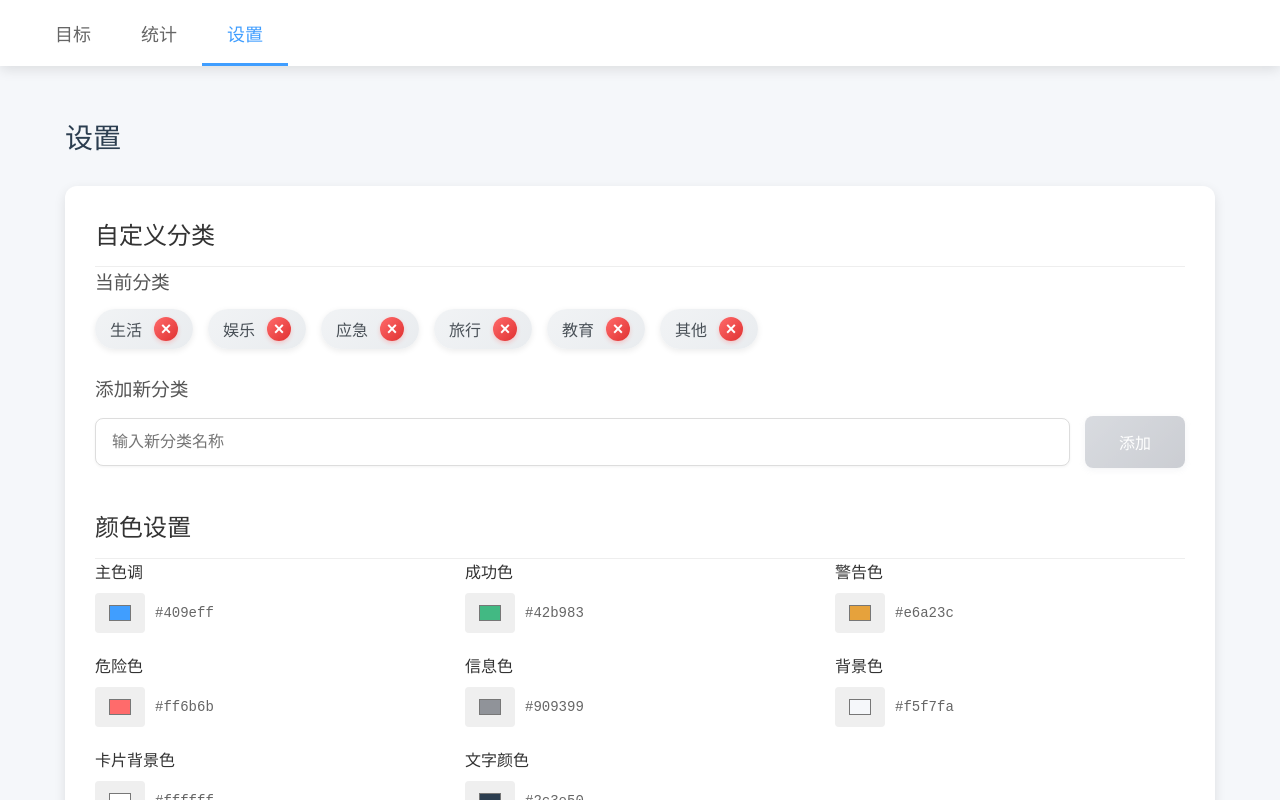
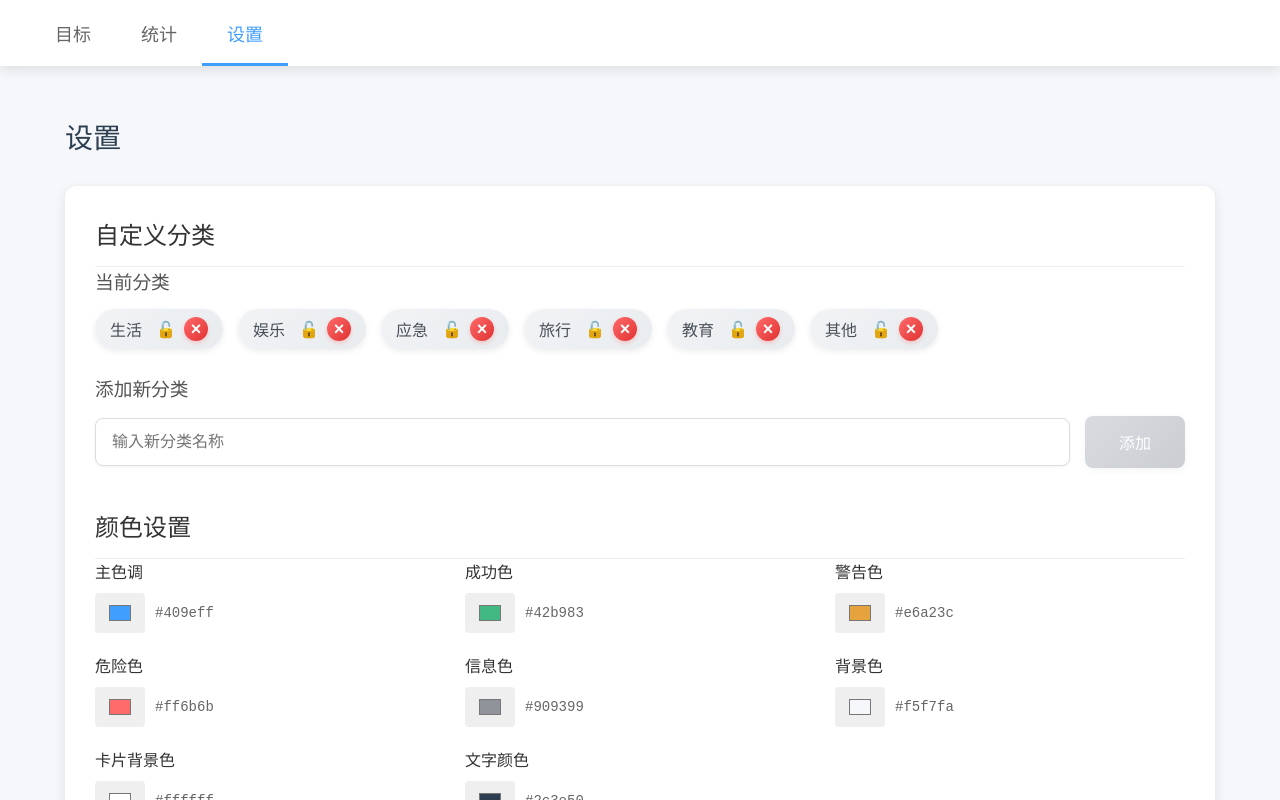
Before and after one commit to sjkxq/GoalPurse, a Vue app: page /settings in a window 1280 px wide. Shown: the top 800 px of the page. Built offline with nearby package versions, Linux system fonts and the light colour scheme.

Commit message:
feat(category): 添加分类锁定功能
- 新增锁定分类按钮，可切换分类锁定状态
- 锁定的分类无法删除
- 锁定分类和解锁分类的样式和交互
- 本地存储锁定分类数据

```diff
--- a/src/views/SettingsView.vue
+++ b/src/views/SettingsView.vue
@@ -18,7 +18,19 @@
                 class="category-item"
               >
                 <span>{{ category }}</span>
-                <button @click="removeCategory(category)" class="remove-btn">×</button>
+                <button
+                  @click="toggleCategoryLock(category)"
+                  class="lock-btn"
+                  :class="{ 'locked': lockedCategories.includes(category) }"
+                  :title="lockedCategories.includes(category) ? '解锁分类' : '锁定分类'"
+                >
+                  {{ lockedCategories.includes(category) ? '🔒' : '🔓' }}
+                </button>
+                <button
+                  @click="removeCategory(category)"
+                  class="remove-btn"
+                  :disabled="lockedCategories.includes(category)"
+                >×</button>
               </div>
             </div>
           </div>
@@ -113,6 +125,9 @@ const customCategories = ref([])
 const newCategory = ref('')
 const originalCategories = ref([])
 
+// 锁定的分类
+const lockedCategories = ref([])
+
 // 主题颜色
 const themeColors = reactive({
   primary: '#409eff',
@@ -137,6 +152,7 @@ const settingsChanged = ref(false)
 onMounted(() => {
   loadCategories()
   loadThemeColors()
+  loadLockedCategories()
   // 保存初始状态用于比较
   originalCategories.value = [...customCategories.value]
   Object.assign(originalThemeColors, JSON.parse(JSON.stringify(themeColors)))
@@ -150,6 +166,14 @@ const loadCategories = () => {
   } else {
     // 默认分类
     customCategories.value = ['生活', '娱乐', '应急', '旅行', '教育', '其他']
+  }
+}
+
+// 加载锁定的分类
+const loadLockedCategories = () => {
+  const savedLockedCategories = localStorage.getItem('goalpurse-locked-categories')
+  if (savedLockedCategories) {
+    lockedCategories.value = JSON.parse(savedLockedCategories)
   }
 }
 
@@ -172,12 +196,35 @@ const addCategory = () => {
 
 // 删除分类
 const removeCategory = (category) => {
+  // 检查分类是否被锁定
+  if (lockedCategories.value.includes(category)) {
+    alert('无法删除已锁定的分类')
+    return
+  }
+
   if (customCategories.value.length > 1) {
     customCategories.value = customCategories.value.filter(c => c !== category)
     checkSettingsChanged()
   } else {
     alert('至少需要保留一个分类')
   }
+}
+
+// 切换分类锁定状态
+const toggleCategoryLock = (category) => {
+  if (lockedCategories.value.includes(category)) {
+    // 解锁分类
+    lockedCategories.value = lockedCategories.value.filter(c => c !== category)
+  } else {
+    // 锁定分类
+    lockedCategories.value.push(category)
+  }
+  saveLockedCategories()
+}
+
+// 保存锁定的分类
+const saveLockedCategories = () => {
+  localStorage.setItem('goalpurse-locked-categories', JSON.stringify(lockedCategories.value))
 }
 
 // 获取颜色标签
@@ -235,6 +282,7 @@ const applyThemeColors = () => {
 const saveSettings = () => {
   localStorage.setItem('goalpurse-categories', JSON.stringify(customCategories.value))
   localStorage.setItem('goalpurse-theme-colors', JSON.stringify(themeColors))
+  localStorage.setItem('goalpurse-locked-categories', JSON.stringify(lockedCategories.value))
   applyThemeColors()
   // 更新原始状态
   originalCategories.value = [...customCategories.value]
@@ -248,6 +296,10 @@ const resetSettings = () => {
   if (confirm('确定要重置所有设置为默认值吗？')) {
     // 重置分类
     customCategories.value = ['生活', '娱乐', '应急', '旅行', '教育', '其他']
+
+    // 清空锁定分类
+    lockedCategories.value = []
+    saveLockedCategories()
 
     // 重置颜色
     Object.assign(themeColors, {
@@ -455,6 +507,37 @@ header h1 {
   color: #495057;
 }
 
+.lock-btn {
+  background: none;
+  border: none;
+  font-size: 16px;
+  cursor: pointer;
+  display: flex;
+  align-items: center;
+  justify-content: center;
+  width: 24px;
+  height: 24px;
+  border-radius: 50%;
+  transition: all 0.3s ease;
+  margin-right: 6px;
+  padding: 0;
+  color: #6c757d;
+}
+
+.lock-btn:hover {
+  background: rgba(0, 0, 0, 0.05);
+  color: #495057;
+}
+
+.lock-btn.locked {
+  color: #409eff;
+}
+
+.lock-btn.locked:hover {
+  background: rgba(64, 158, 255, 0.1);
+  color: #1890ff;
+}
+
 .remove-btn {
   position: relative;
   background: linear-gradient(135deg, #ff6b6b 0%, #e03131 100%);
@@ -482,6 +565,13 @@ header h1 {
   transform: scale(1.1);
 }
 
+.remove-btn:disabled {
+  background: linear-gradient(135deg, #adb5bd 0%, #868e96 100%);
+  cursor: not-allowed;
+  transform: none;
+  box-shadow: 0 2px 4px rgba(173, 181, 189, 0.3);
+}
+
 .remove-btn::before {
   content: '';
   position: absolute;
@@ -495,7 +585,7 @@ header h1 {
   transition: opacity 0.3s ease;
 }
 
-.remove-btn:hover::before {
+.remove-btn:hover:not(:disabled)::before {
   opacity: 1;
 }
 
```
